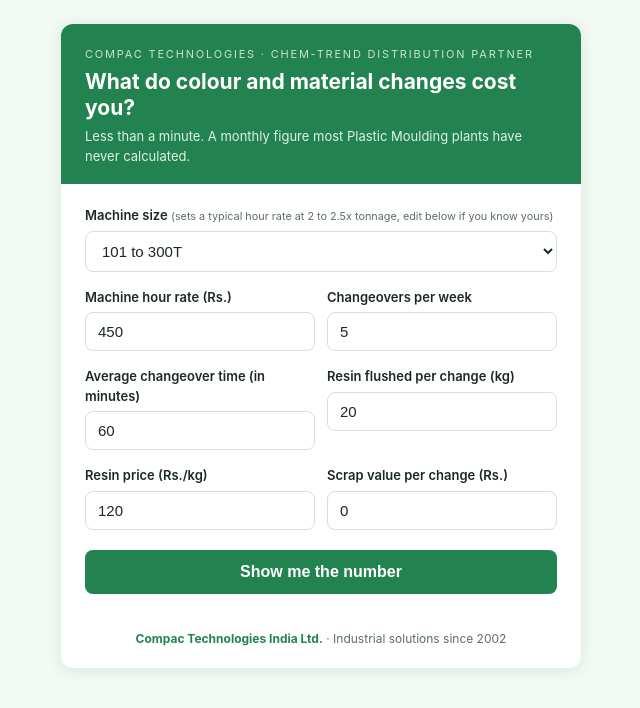
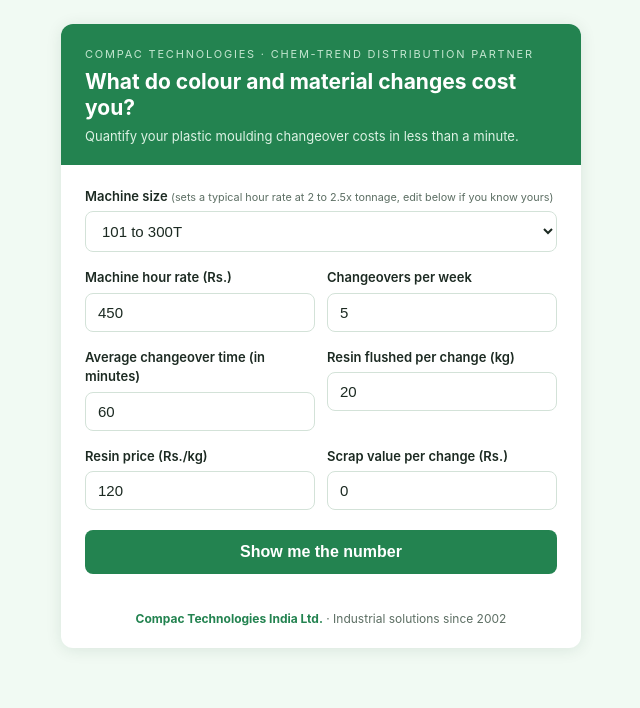
Before and after one commit to sahibabedi/compac-purging-calculator, a plain HTML site: page index.html in a window 1280 px wide. Shown: the whole page, without its empty margins (319-959 px from the left). Drawn offline with Linux system fonts and the light colour scheme.

Commit message:
Update paragraph text for clarity on costs

```diff
--- a/index.html
+++ b/index.html
@@ -137,7 +137,7 @@
   <div class="head">
     <div class="kicker">Compac Technologies · Chem-Trend Distribution Partner</div>
     <h1>What do colour and material changes cost you?</h1>
-    <p>Less than a minute. A monthly figure most Plastic Moulding plants have never calculated.</p>
+    <p>Quantify your plastic moulding changeover costs in less than a minute.</p>
   </div>
 
   <div class="body">
```
